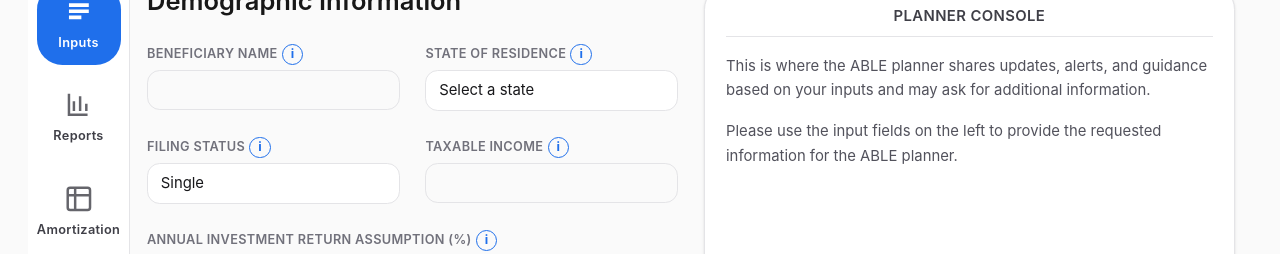
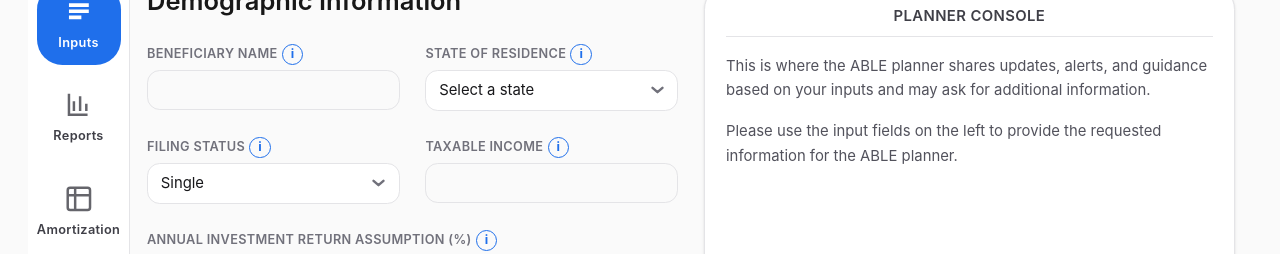
Before and after one commit to KAtheras/able-planner, a Next.js app: page / in a window 1280 px wide. Both pictures are taken after a click on the button "I Understand — Continue". Shown: the part 206-460 px from the top of the page. Built offline with nearby package versions, Linux system fonts and the light colour scheme.

Commit message:
feat: add consistent chevron icons to form dropdowns

```diff
--- a/src/components/inputs/AccountActivityForm.tsx
+++ b/src/components/inputs/AccountActivityForm.tsx
@@ -431,11 +431,12 @@ export default function AccountActivityForm({
             ) : null}
           </div>
           <div className="mt-1 flex items-center gap-2 rounded-2xl border border-zinc-200 bg-white px-3 py-2 text-sm dark:border-zinc-200 dark:bg-zinc-900">
+            <div className="relative flex-1">
               <select
                 id="activity-contribution-end-month"
                 value={contributionEndMonth}
                 onChange={(e) => onChange?.({ contributionEndMonth: e.target.value })}
-              className="flex-1 bg-transparent text-zinc-900 focus:outline-none dark:text-zinc-100"
+                className="w-full appearance-none bg-transparent pr-6 text-zinc-900 focus:outline-none dark:text-zinc-100"
               >
                 <option value="">
                   {copy?.labels?.monthPlaceholder ?? "Month"}
@@ -446,14 +447,24 @@ export default function AccountActivityForm({
                   </option>
                 ))}
               </select>
+              <span
+                aria-hidden="true"
+                className="pointer-events-none absolute right-1 top-1/2 -translate-y-1/2 text-zinc-500 dark:text-zinc-400"
+              >
+                <svg viewBox="0 0 12 12" className="h-4 w-4" fill="none" stroke="currentColor" strokeWidth="1.75" strokeLinecap="round" strokeLinejoin="round">
+                  <path d="m2.5 4.5 3.5 3 3.5-3" />
+                </svg>
+              </span>
+            </div>
             <label htmlFor="activity-contribution-end-year" className="sr-only">
               Contribution End Year
             </label>
+            <div className="relative flex-1">
               <select
                 id="activity-contribution-end-year"
                 value={contributionEndYear}
                 onChange={(e) => onChange?.({ contributionEndYear: e.target.value })}
-              className="flex-1 bg-transparent text-zinc-900 focus:outline-none dark:text-zinc-100"
+                className="w-full appearance-none bg-transparent pr-6 text-zinc-900 focus:outline-none dark:text-zinc-100"
               >
                 <option value="">
                   {copy?.labels?.yearPlaceholder ?? "Year"}
@@ -464,6 +475,15 @@ export default function AccountActivityForm({
                   </option>
                 ))}
               </select>
+              <span
+                aria-hidden="true"
+                className="pointer-events-none absolute right-1 top-1/2 -translate-y-1/2 text-zinc-500 dark:text-zinc-400"
+              >
+                <svg viewBox="0 0 12 12" className="h-4 w-4" fill="none" stroke="currentColor" strokeWidth="1.75" strokeLinecap="round" strokeLinejoin="round">
+                  <path d="m2.5 4.5 3.5 3 3.5-3" />
+                </svg>
+              </span>
+            </div>
           </div>
         </div>
 
@@ -502,11 +522,12 @@ export default function AccountActivityForm({
             ) : null}
           </div>
           <div className="mt-1 flex items-center gap-2 rounded-2xl border border-zinc-200 bg-white px-3 py-2 text-sm dark:border-zinc-200 dark:bg-zinc-900">
+            <div className="relative flex-1">
               <select
                 id="activity-withdrawal-start-month"
                 value={withdrawalStartMonth}
                 onChange={(e) => onChange?.({ withdrawalStartMonth: e.target.value })}
-              className="flex-1 bg-transparent text-zinc-900 focus:outline-none dark:text-zinc-100"
+                className="w-full appearance-none bg-transparent pr-6 text-zinc-900 focus:outline-none dark:text-zinc-100"
               >
                 <option value="">
                   {copy?.labels?.monthPlaceholder ?? "Month"}
@@ -517,14 +538,24 @@ export default function AccountActivityForm({
                   </option>
                 ))}
               </select>
+              <span
+                aria-hidden="true"
+                className="pointer-events-none absolute right-1 top-1/2 -translate-y-1/2 text-zinc-500 dark:text-zinc-400"
+              >
+                <svg viewBox="0 0 12 12" className="h-4 w-4" fill="none" stroke="currentColor" strokeWidth="1.75" strokeLinecap="round" strokeLinejoin="round">
+                  <path d="m2.5 4.5 3.5 3 3.5-3" />
+                </svg>
+              </span>
+            </div>
             <label htmlFor="activity-withdrawal-start-year" className="sr-only">
               Withdrawal Start Year
             </label>
+            <div className="relative flex-1">
               <select
                 id="activity-withdrawal-start-year"
                 value={withdrawalStartYear}
                 onChange={(e) => onChange?.({ withdrawalStartYear: e.target.value })}
-              className="flex-1 bg-transparent text-zinc-900 focus:outline-none dark:text-zinc-100"
+                className="w-full appearance-none bg-transparent pr-6 text-zinc-900 focus:outline-none dark:text-zinc-100"
               >
                 <option value="">
                   {copy?.labels?.yearPlaceholder ?? "Year"}
@@ -535,6 +566,15 @@ export default function AccountActivityForm({
                   </option>
                 ))}
               </select>
+              <span
+                aria-hidden="true"
+                className="pointer-events-none absolute right-1 top-1/2 -translate-y-1/2 text-zinc-500 dark:text-zinc-400"
+              >
+                <svg viewBox="0 0 12 12" className="h-4 w-4" fill="none" stroke="currentColor" strokeWidth="1.75" strokeLinecap="round" strokeLinejoin="round">
+                  <path d="m2.5 4.5 3.5 3 3.5-3" />
+                </svg>
+              </span>
+            </div>
           </div>
         </div>
 
--- a/src/components/inputs/DemographicsForm.tsx
+++ b/src/components/inputs/DemographicsForm.tsx
@@ -277,11 +277,12 @@ export default function DemographicsForm({
               </div>
             ) : null}
           </div>
+          <div className="relative mt-1">
             <select
               id="demographics-residence"
               value={stateOfResidence}
               onChange={(e) => onChange?.({ stateOfResidence: e.target.value })}
-            className="mt-1 w-full appearance-none rounded-xl border border-zinc-200 bg-white px-3 py-2 text-sm leading-normal text-zinc-900 dark:border-zinc-200 dark:bg-zinc-900 dark:text-zinc-100"
+              className="w-full appearance-none rounded-xl border border-zinc-200 bg-white px-3 py-2 pr-8 text-sm leading-normal text-zinc-900 dark:border-zinc-200 dark:bg-zinc-900 dark:text-zinc-100"
             >
               <option value="">
                 {copy?.labels?.selectState ?? "Select a state"}
@@ -292,6 +293,15 @@ export default function DemographicsForm({
                 </option>
               ))}
             </select>
+            <span
+              aria-hidden="true"
+              className="pointer-events-none absolute right-3 top-1/2 -translate-y-1/2 text-zinc-500 dark:text-zinc-400"
+            >
+              <svg viewBox="0 0 12 12" className="h-4 w-4" fill="none" stroke="currentColor" strokeWidth="1.75" strokeLinecap="round" strokeLinejoin="round">
+                <path d="m2.5 4.5 3.5 3 3.5-3" />
+              </svg>
+            </span>
+          </div>
         </div>
         <div>
           <div
@@ -333,11 +343,12 @@ export default function DemographicsForm({
               </div>
             ) : null}
           </div>
+          <div className="relative mt-1">
             <select
               id="demographics-filing-status"
               value={filingStatus}
               onChange={(e) => onChange?.({ filingStatus: e.target.value })}
-            className="mt-1 w-full appearance-none rounded-xl border border-zinc-200 bg-white px-3 py-2 text-sm leading-normal text-zinc-900 dark:border-zinc-200 dark:bg-zinc-900 dark:text-zinc-100"
+              className="w-full appearance-none rounded-xl border border-zinc-200 bg-white px-3 py-2 pr-8 text-sm leading-normal text-zinc-900 dark:border-zinc-200 dark:bg-zinc-900 dark:text-zinc-100"
             >
               <option value="single">
                 {copy?.labels?.filing?.single ?? "Single"}
@@ -352,6 +363,15 @@ export default function DemographicsForm({
                 {copy?.labels?.filing?.head_of_household ?? "Head of Household"}
               </option>
             </select>
+            <span
+              aria-hidden="true"
+              className="pointer-events-none absolute right-3 top-1/2 -translate-y-1/2 text-zinc-500 dark:text-zinc-400"
+            >
+              <svg viewBox="0 0 12 12" className="h-4 w-4" fill="none" stroke="currentColor" strokeWidth="1.75" strokeLinecap="round" strokeLinejoin="round">
+                <path d="m2.5 4.5 3.5 3 3.5-3" />
+              </svg>
+            </span>
+          </div>
         </div>
         <div>
           <div
```
Lines whose indentation alone changed are shown as unchanged.
